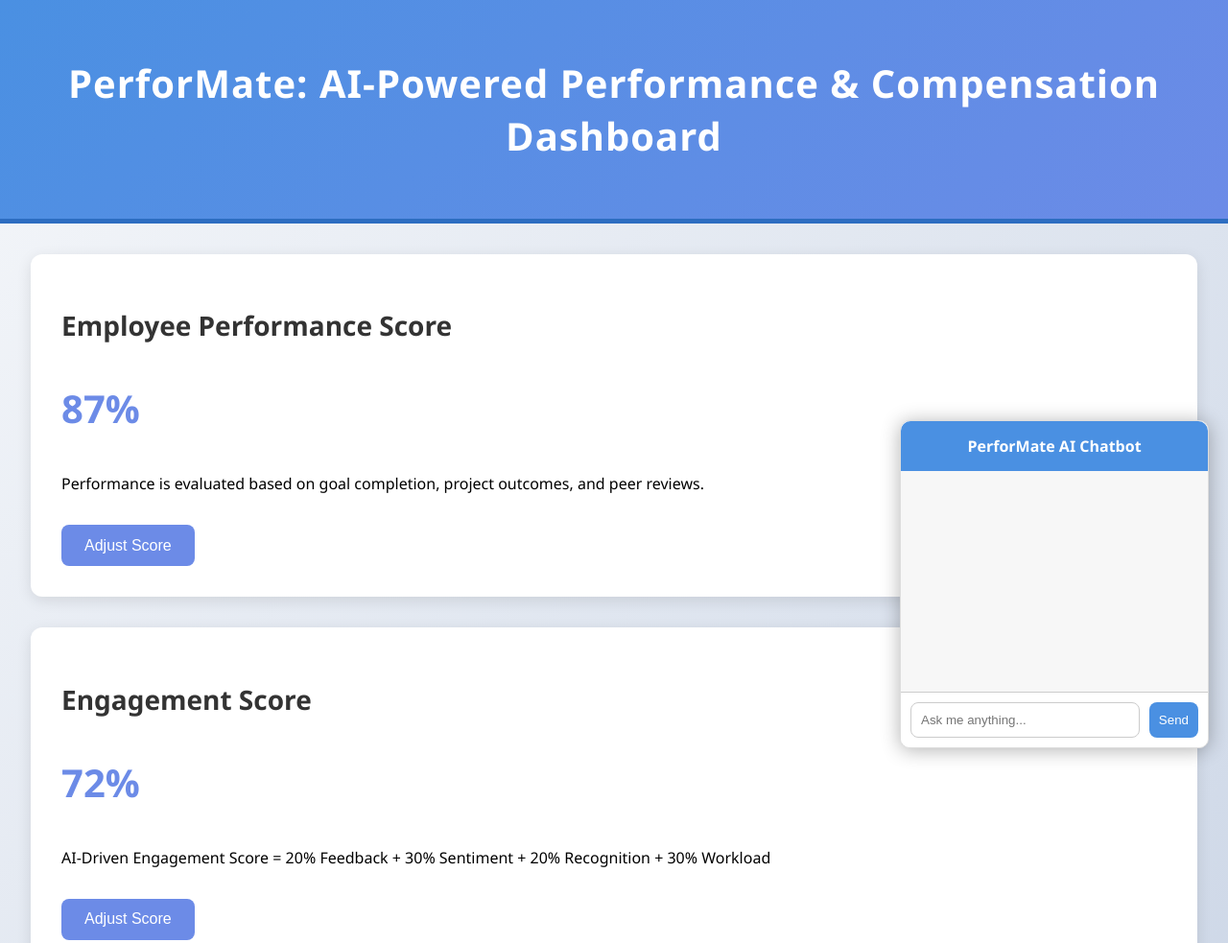
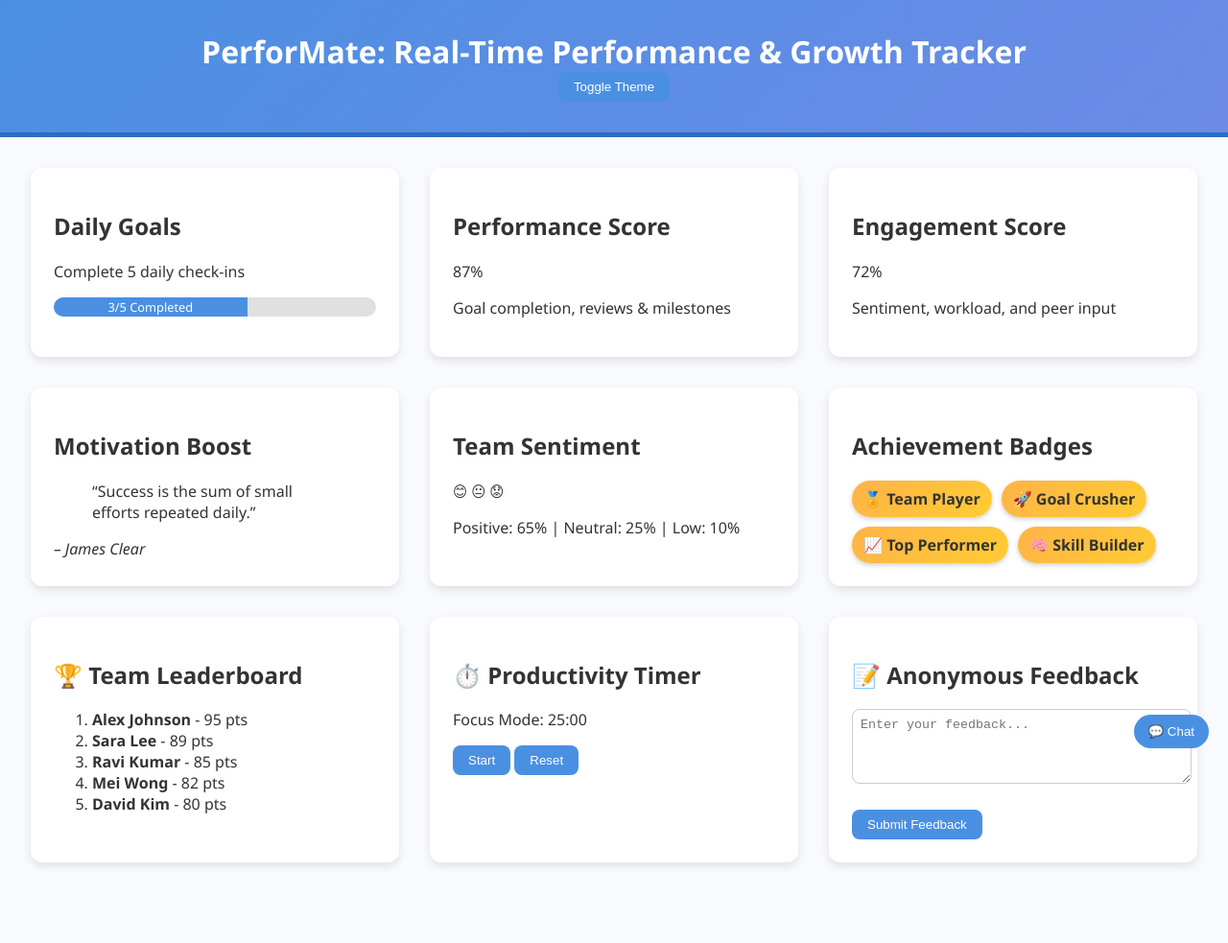
Before and after one commit to anugyavats/PerforMateHRTech, a plain HTML site: page index.html in a window 1280 px wide. Shown: the top 983 px of the page at 96% size. After the commit the page ends 931 px from the top, so only its background shows below. Drawn offline with nearby package versions, Linux system fonts and the light colour scheme.

Commit message:
Add files via upload

```diff
--- a/index.html
+++ b/index.html
@@ -4,256 +4,311 @@
     <meta charset="UTF-8" />
     <meta name="viewport" content="width=device-width, initial-scale=1.0" />
     <title>PerforMate Dashboard</title>
+    <script src="https://cdn.jsdelivr.net/npm/chart.js"></script>
     <style>
+      :root {
+        --bg: #f9fafe;
+        --text: #333;
+        --card: white;
+        --accent: #4a90e2;
+        --hover: #3a78c2;
+      }
+      [data-theme="dark"] {
+        --bg: #1e1e2f;
+        --text: #f0f0f0;
+        --card: #2c2c3e;
+        --accent: #4a90e2;
+        --hover: #6c8be7;
+      }
       body {
-      font-family: 'Segoe UI', Tahoma, Geneva, Verdana, sans-serif;
-      background: linear-gradient(135deg, #f5f7fa, #c3cfe2);
+        font-family: "Segoe UI", Tahoma, Geneva, Verdana, sans-serif;
+        background: var(--bg);
+        color: var(--text);
         margin: 0;
         padding: 0;
       }
       header {
-      background: linear-gradient(135deg, #4a90e2, #6c8be7);
+        background: linear-gradient(135deg, var(--accent), #6c8be7);
         color: white;
-      padding: 2rem 2rem;
+        padding: 2rem;
         text-align: center;
         border-bottom: 5px solid #2d6dc1;
       }
       header h1 {
-      font-size: 2.5rem;
-      letter-spacing: 1px;
+        margin: 0;
       }
       .container {
-      display: flex;
-      flex-direction: column;
+        display: grid;
+        grid-template-columns: repeat(auto-fit, minmax(320px, 1fr));
+        gap: 2rem;
         padding: 2rem;
       }
       .card {
-      background: white;
+        background: var(--card);
         border-radius: 12px;
-      box-shadow: 0 4px 15px rgba(0, 0, 0, 0.1);
-      padding: 2rem;
-      margin-bottom: 2rem;
-      transition: all 0.3s ease-in-out;
-    }
-    .card:hover {
-      transform: scale(1.02);
-      box-shadow: 0 6px 20px rgba(0, 0, 0, 0.2);
-    }
-    h2 {
-      color: #333;
-      font-size: 1.75rem;
-      margin-bottom: 1rem;
-    }
-    .score {
-      font-size: 2.5rem;
-      font-weight: bold;
-      color: #6c8be7;
+        padding: 1.5rem;
+        box-shadow: 0 4px 10px rgba(0, 0, 0, 0.1);
       }
       .button {
-      padding: 0.8rem 1.5rem;
-      background-color: #6c8be7;
+        background-color: var(--accent);
         color: white;
+        padding: 0.5rem 1rem;
         border: none;
         border-radius: 8px;
         cursor: pointer;
-      margin-top: 1rem;
-      font-size: 1rem;
-      transition: background-color 0.3s ease;
       }
       .button:hover {
-      background-color: #4a90e2;
+        background-color: var(--hover);
       }
-    .hidden {
-      display: none;
+      .progress-container {
+        background: #e0e0e0;
+        border-radius: 20px;
+        overflow: hidden;
+      }
+      .progress-bar {
+        height: 20px;
+        background-color: var(--accent);
+        width: 60%;
+        text-align: center;
+        color: white;
+        font-size: 0.8rem;
+        line-height: 20px;
+      }
+      .badge-container {
+        display: flex;
+        flex-wrap: wrap;
+        gap: 10px;
+      }
+      .badge {
+        background: linear-gradient(135deg, #ffb347, #ffcc33);
+        padding: 8px 12px;
+        border-radius: 20px;
+        color: #333;
+        font-weight: bold;
+        box-shadow: 0 2px 5px rgba(0, 0, 0, 0.2);
+      }
+      #chat-toggle-btn {
+        position: fixed;
+        bottom: 20px;
+        right: 20px;
+        background: var(--accent);
+        color: white;
+        padding: 10px 15px;
+        border-radius: 20px;
+        border: none;
+        cursor: pointer;
+        z-index: 1000;
       }
       #chatbot {
         position: fixed;
-      bottom: 20px;
+        bottom: 70px;
         right: 20px;
-      background: #ffffff;
-      border-radius: 10px;
         width: 320px;
-      box-shadow: 0 2px 20px rgba(0,0,0,0.3);
-      border: 1px solid #ddd;
-      animation: fadeIn 0.5s ease-out;
+        background: var(--card);
+        border-radius: 12px;
+        box-shadow: 0 0 10px rgba(0, 0, 0, 0.3);
+        display: none;
       }
       #chat-header {
-      background: #4a90e2;
+        background: var(--accent);
         color: white;
-      padding: 15px;
-      border-top-left-radius: 10px;
-      border-top-right-radius: 10px;
+        padding: 10px;
+        border-top-left-radius: 12px;
+        border-top-right-radius: 12px;
         text-align: center;
-      font-weight: bold;
       }
       #chat-log {
-      padding: 15px;
         height: 200px;
         overflow-y: auto;
-      font-size: 0.95rem;
-      background-color: #f7f7f7;
-      border-bottom: 1px solid #ccc;
+        padding: 10px;
+        background: #f0f0f0;
+        color: black;
       }
       #chat-input {
         display: flex;
         padding: 10px;
-      background-color: #fff;
-      border-bottom-left-radius: 10px;
-      border-bottom-right-radius: 10px;
+        background: #fff;
       }
       #chat-input input {
         flex: 1;
+        padding: 5px;
         border: 1px solid #ccc;
-      padding: 10px;
-      border-radius: 8px;
-      margin-right: 10px;
+        border-radius: 6px;
       }
       #chat-input button {
-      background-color: #4a90e2;
+        margin-left: 10px;
+        background: var(--accent);
         color: white;
         border: none;
-      padding: 10px;
-      border-radius: 8px;
+        padding: 6px 10px;
+        border-radius: 6px;
         cursor: pointer;
-      transition: background-color 0.3s;
       }
-    #chat-input button:hover {
-      background-color: #3a78c2;
-    }
-
-    @keyframes fadeIn {
-      0% {
-        opacity: 0;
-        transform: translateY(20px);
-      }
-      100% {
-        opacity: 1;
-        transform: translateY(0);
-      }
-    }
-
-    /* New feature: Notification Badge */
-    .notification-badge {
-      position: absolute;
-      top: 20px;
-      right: 20px;
-      background-color: #f44336;
-      color: white;
-      border-radius: 50%;
-      width: 25px;
-      height: 25px;
-      text-align: center;
-      font-size: 16px;
-      font-weight: bold;
-      display: none;
-    }
-
     </style>
   </head>
-<body>
+  <body data-theme="light">
     <header>
-    <h1>PerforMate: AI-Powered Performance & Compensation Dashboard</h1>
+      <h1>PerforMate: Real-Time Performance & Growth Tracker</h1>
+      <button class="button" onclick="toggleTheme()">Toggle Theme</button>
     </header>
-
-  <!-- New Feature: Notification Badge -->
-  <div class="notification-badge" id="notificationBadge">1</div>
-
     <main class="container">
-    <div class="grid">
       <div class="card">
-        <h2>Employee Performance Score</h2>
-        <p class="score" id="performanceScore">87%</p>
-        <p>Performance is evaluated based on goal completion, project outcomes, and peer reviews.</p>
-        <button class="button" onclick="adjustScore('performance')">Adjust Score</button>
+        <h2>Daily Goals</h2>
+        <p>Complete 5 daily check-ins</p>
+        <div class="progress-container">
+          <div class="progress-bar">3/5 Completed</div>
+        </div>
+      </div>
+      <div class="card">
+        <h2>Performance Score</h2>
+        <p><span id="performanceCounter">0</span>%</p>
+        <p>Goal completion, reviews & milestones</p>
       </div>
       <div class="card">
         <h2>Engagement Score</h2>
-        <p class="score" id="engagementScore">72%</p>
-        <p>AI-Driven Engagement Score = 20% Feedback + 30% Sentiment + 20% Recognition + 30% Workload</p>
-        <button class="button" onclick="adjustScore('engagement')">Adjust Score</button>
+        <p><span id="engagementCounter">0</span>%</p>
+        <p>Sentiment, workload, and peer input</p>
+      </div>
+      <div class="card">
+        <h2>Motivation Boost</h2>
+        <blockquote id="quote">
+          “Success is the sum of small efforts repeated daily.”
+        </blockquote>
+        <cite>– James Clear</cite>
+      </div>
+      <div class="card">
+        <h2>Team Sentiment</h2>
+        <p>😊 😐 😟</p>
+        <p>Positive: 65% | Neutral: 25% | Low: 10%</p>
+      </div>
+      <div class="card">
+        <h2>Achievement Badges</h2>
+        <div class="badge-container">
+          <div class="badge">🏅 Team Player</div>
+          <div class="badge">🚀 Goal Crusher</div>
+          <div class="badge">📈 Top Performer</div>
+          <div class="badge">🧠 Skill Builder</div>
         </div>
       </div>
 
+      <!-- Leaderboard Section -->
       <div class="card">
-      <h2>Compensation Overview</h2>
-      <p><strong>Performance-Based Compensation:</strong> Rewards linked to goal achievement.</p>
-      <p><strong>Compensation Fairness Audit:</strong> Ensuring equitable pay across departments.</p>
-      <p><strong>Goal-Linked Rewards:</strong> Variable pay based on individual and team goals.</p>
-      <p><strong>Real-Time Adjustments:</strong> Bonuses, promotions, salary revisions.</p>
-      <button class="button" onclick="showSalaryBreakdown()">View Salary Breakdown</button>
-      <div id="salaryBreakdown" class="hidden">
-        <p><strong>Base Salary:</strong> $70,000</p>
-        <p><strong>Performance Bonus:</strong> $3,000</p>
-        <p><strong>Engagement Bonus:</strong> $2,000</p>
-      </div>
+        <h2>🏆 Team Leaderboard</h2>
+        <ol>
+          <li><strong>Alex Johnson</strong> - 95 pts</li>
+          <li><strong>Sara Lee</strong> - 89 pts</li>
+          <li><strong>Ravi Kumar</strong> - 85 pts</li>
+          <li><strong>Mei Wong</strong> - 82 pts</li>
+          <li><strong>David Kim</strong> - 80 pts</li>
+        </ol>
       </div>
 
+      <!-- Productivity Timer Section -->
       <div class="card">
-      <h2>Alerts & Recommendations</h2>
-      <ul>
-        <li>🔔 Low engagement detected in Q2 – Recommend check-in with manager.</li>
-        <li>💡 High engagement but low output – Suggest coaching intervention.</li>
-        <li>📈 Eligible for performance bonus this cycle.</li>
-      </ul>
+        <h2>⏱️ Productivity Timer</h2>
+        <p>Focus Mode: <span id="timer">25:00</span></p>
+        <button class="button" onclick="startTimer()">Start</button>
+        <button class="button" onclick="resetTimer()">Reset</button>
+      </div>
+
+      <!-- Feedback Form Section -->
+      <div class="card">
+        <h2>📝 Anonymous Feedback</h2>
+        <form onsubmit="submitFeedback(event)">
+          <textarea
+            id="feedbackText"
+            rows="4"
+            style="
+              width: 100%;
+              border-radius: 8px;
+              padding: 0.5rem;
+              border: 1px solid #ccc;
+            "
+            placeholder="Enter your feedback..."
+          ></textarea>
+          <br /><br />
+          <button class="button" type="submit">Submit Feedback</button>
+        </form>
+        <p id="feedbackMessage" style="color: green; display: none">
+          Thank you for your feedback!
+        </p>
       </div>
     </main>
 
+    <script>
+      // Productivity Timer Script
+      let countdown;
+      function startTimer() {
+        let time = 25 * 60;
+        clearInterval(countdown);
+        countdown = setInterval(() => {
+          const minutes = Math.floor(time / 60);
+          const seconds = time % 60;
+          document.getElementById("timer").textContent = `${String(
+            minutes
+          ).padStart(2, "0")}:${String(seconds).padStart(2, "0")}`;
+          if (time-- <= 0) clearInterval(countdown);
+        }, 1000);
+      }
+      function resetTimer() {
+        clearInterval(countdown);
+        document.getElementById("timer").textContent = "25:00";
+      }
+
+      // Feedback Form Submission
+      function submitFeedback(event) {
+        event.preventDefault();
+        document.getElementById("feedbackText").value = "";
+        const message = document.getElementById("feedbackMessage");
+        message.style.display = "block";
+        setTimeout(() => (message.style.display = "none"), 3000);
+      }
+    </script>
+
+    <button id="chat-toggle-btn" onclick="toggleChatbot()">💬 Chat</button>
     <div id="chatbot">
-    <div id="chat-header">PerforMate AI Chatbot</div>
+      <div id="chat-header">PerforMate Bot</div>
       <div id="chat-log"></div>
       <div id="chat-input">
-      <input type="text" id="userInput" placeholder="Ask me anything..." />
+        <input type="text" id="userInput" placeholder="Ask me something..." />
         <button onclick="sendMessage()">Send</button>
       </div>
     </div>
 
     <script>
-    // Notification function
-    function showNotification() {
-      const badge = document.getElementById('notificationBadge');
-      badge.style.display = 'block';
+      function toggleTheme() {
+        const body = document.body;
+        body.dataset.theme = body.dataset.theme === "light" ? "dark" : "light";
       }
-
-    function adjustScore(type) {
-      const scoreId = type === 'performance' ? 'performanceScore' : 'engagementScore';
-      const currentScore = parseInt(document.getElementById(scoreId).textContent.replace('%', ''));
-      const newScore = prompt(`Current ${type} score: ${currentScore}%. Enter new score:`);
-      if (newScore !== null && !isNaN(newScore) && newScore >= 0 && newScore <= 100) {
-        document.getElementById(scoreId).textContent = `${newScore}%`;
-        showNotification(); // Show notification when score is adjusted
-      } else {
-        alert('Please enter a valid number between 0 and 100.');
+      function toggleChatbot() {
+        const bot = document.getElementById("chatbot");
+        bot.style.display = bot.style.display === "block" ? "none" : "block";
       }
-    }
-
-    function showSalaryBreakdown() {
-      const breakdown = document.getElementById('salaryBreakdown');
-      breakdown.classList.toggle('hidden');
-    }
-
       function sendMessage() {
         const input = document.getElementById("userInput");
         const log = document.getElementById("chat-log");
-      const userText = input.value.trim();
-      if (userText) {
-        const userDiv = document.createElement("div");
-        userDiv.textContent = `👤 You: ${userText}`;
-        log.appendChild(userDiv);
-
-        const botDiv = document.createElement("div");
-        const lowerText = userText.toLowerCase();
-        if (lowerText.includes("bonus") || lowerText.includes("reward")) {
-          botDiv.textContent = "🤖 Bot: Rewards are calculated based on goal completion and engagement trends.";
-        } else if (lowerText.includes("adjust") || lowerText.includes("promotion")) {
-          botDiv.textContent = "🤖 Bot: Real-time suggestions are available for bonuses and promotions based on scores.";
-        } else {
-          botDiv.textContent = "🤖 Bot: I'm here to help with performance, engagement, and compensation queries!";
-        }
-        log.appendChild(botDiv);
+        const msg = input.value.trim();
+        if (msg) {
+          log.innerHTML += `<div><strong>You:</strong> ${msg}</div>`;
+          log.innerHTML += `<div><strong>Bot:</strong> I'll get back to you soon!</div>`;
           input.value = "";
           log.scrollTop = log.scrollHeight;
         }
       }
+      function animateCounter(id, target) {
+        let count = 0;
+        const step = target / 60;
+        const interval = setInterval(() => {
+          count += step;
+          if (count >= target) {
+            count = target;
+            clearInterval(interval);
+          }
+          document.getElementById(id).innerText = Math.floor(count);
+        }, 20);
+      }
+      animateCounter("performanceCounter", 87);
+      animateCounter("engagementCounter", 72);
     </script>
   </body>
 </html>
```
Lines whose indentation alone changed are shown as unchanged.
